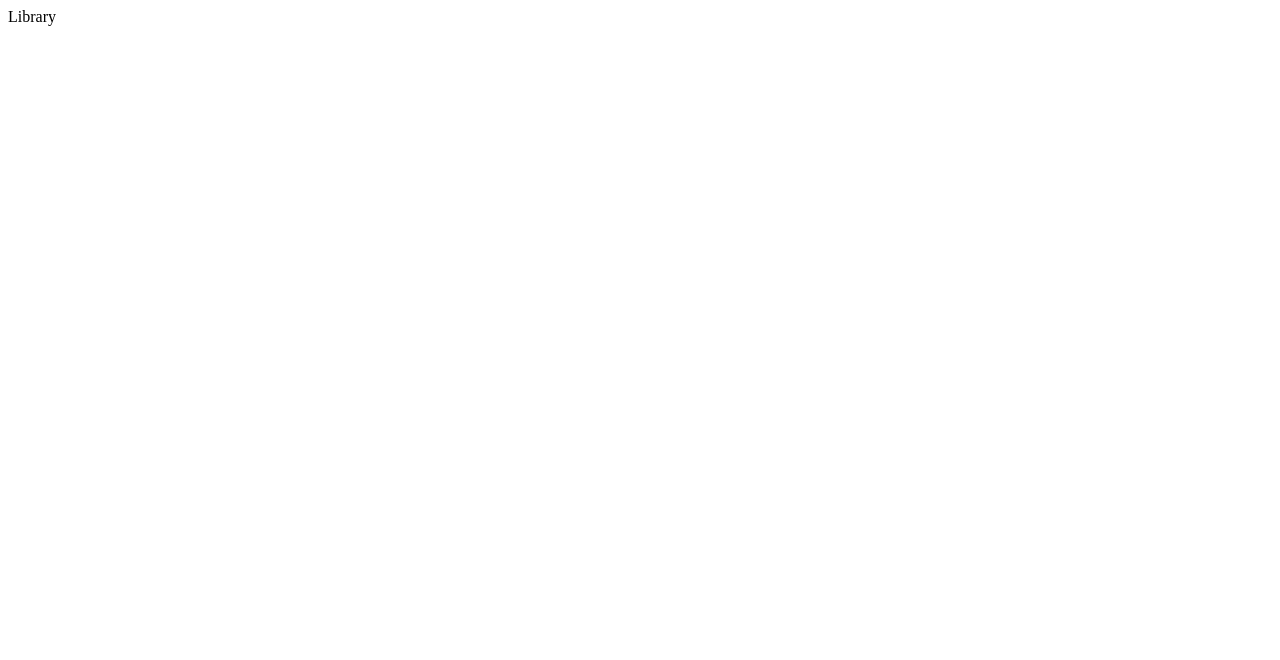
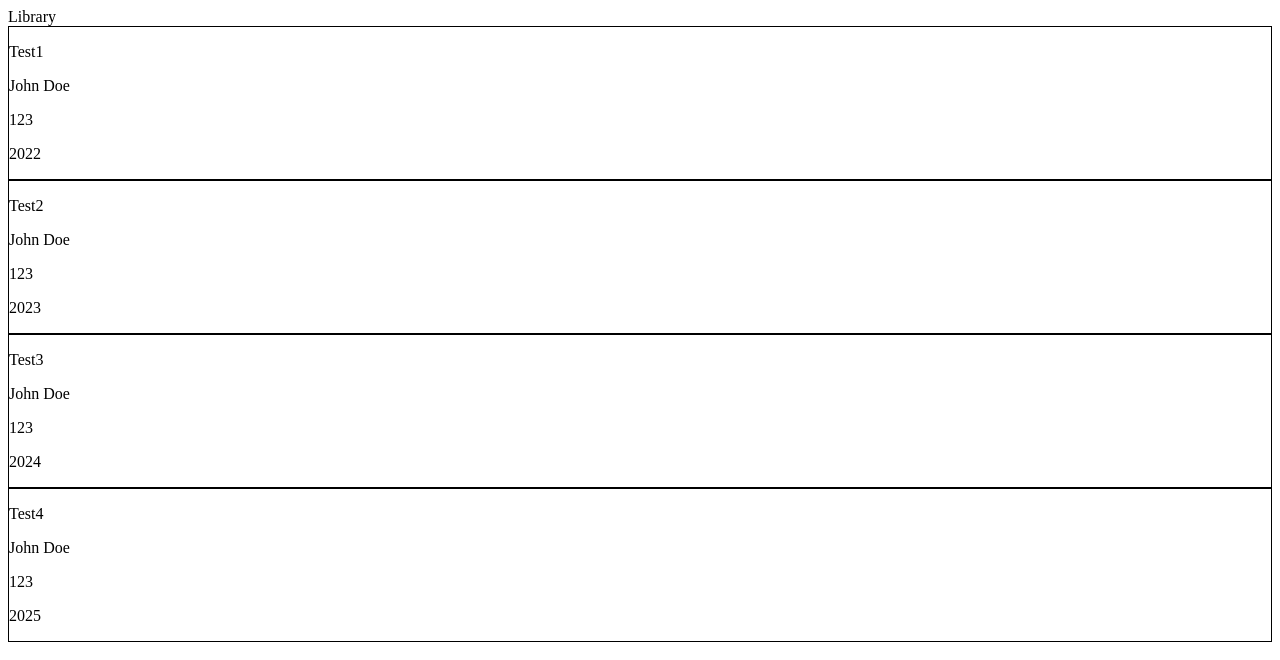
Before and after one commit to vanikkanen/odin-library, a plain HTML site: page index.html in a window 1280 px wide. Drawn offline with Linux system fonts and the light colour scheme.

Commit message:
Create a function for adding books to the page from the book array also add an outline to the book cards

```diff
--- a/script.js
+++ b/script.js
@@ -17,3 +17,28 @@ function addBookToLibrary(title, author, pages, year, read) {
     const newBook = new Book(title, author, pages, year, read)
     myLibrary.push(newBook)
 }
+
+function booksToPage() {
+
+    const pageLibrary = document.querySelector(".library-container")
+
+    myLibrary.forEach(book => {
+        const card = document.createElement("div")
+        card.className = "book-card"
+        card.innerHTML = `
+            <p class="book-title">${book.title}</p>
+            <p class="book-author">${book.author}</p>
+            <div class="book-info">
+                <p>${book.pages}</p>
+                <p>${book.year}</p>
+            </div>
+        `;
+        pageLibrary.appendChild(card)
+    })
+}
+
+addBookToLibrary("Test1", "John Doe", 123, 2022, false)
+addBookToLibrary("Test2", "John Doe", 123, 2023, false)
+addBookToLibrary("Test3", "John Doe", 123, 2024, false)
+addBookToLibrary("Test4", "John Doe", 123, 2025, false)
+booksToPage()
--- a/styles.css
+++ b/styles.css
@@ -1,3 +1,3 @@
-.test {
-    color: green;
+.book-card {
+    border: 1px solid black;
 }
```
